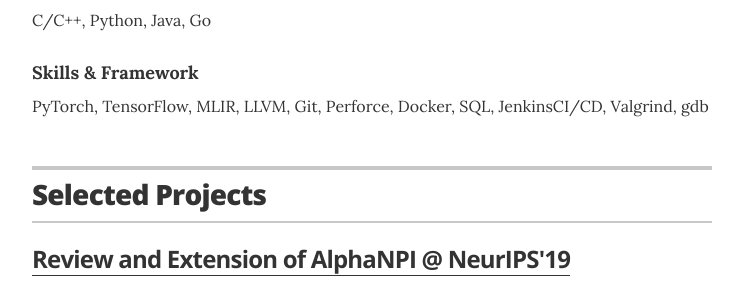
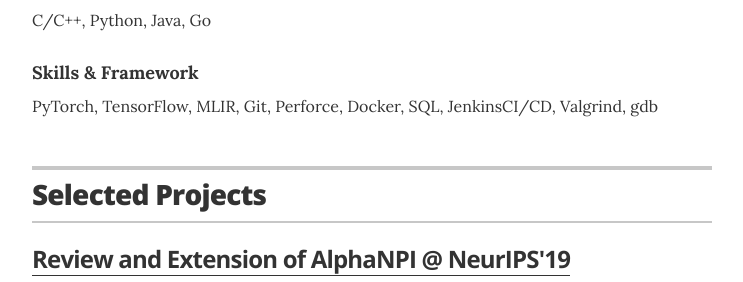
Before and after one commit to jamestclin/jamestclin.github.io, a Jekyll site: the page built from index.html, in a window 1280 px wide and 900 px high, scrolled down 2090 px. Shown: the part 164-446 px from the top of the window, without its empty margins (268-1011 px from the left). Built offline with Jekyll 4.4.1, drawn with Linux system fonts in a browser that asks for light colours.

Commit message:
Update skills.yml

```diff
--- a/_data/skills.yml
+++ b/_data/skills.yml
@@ -3,7 +3,7 @@
   description: C/C++, Python, Java, Go
 
 - skill: Skills & Framework
-  description: PyTorch, TensorFlow, MLIR, LLVM, Git, Perforce, Docker, SQL, JenkinsCI/CD, Valgrind, gdb
+  description: PyTorch, TensorFlow, MLIR, Git, Perforce, Docker, SQL, JenkinsCI/CD, Valgrind, gdb
 
 # - skill: EDA Tools
 #   description: Cadence SiP, Cadence OribitIO, Cadence Virtuoso, Synopsys Design Compiler, Synopsys IC Compiler, KiCad, Autodesk EAGLE
```
